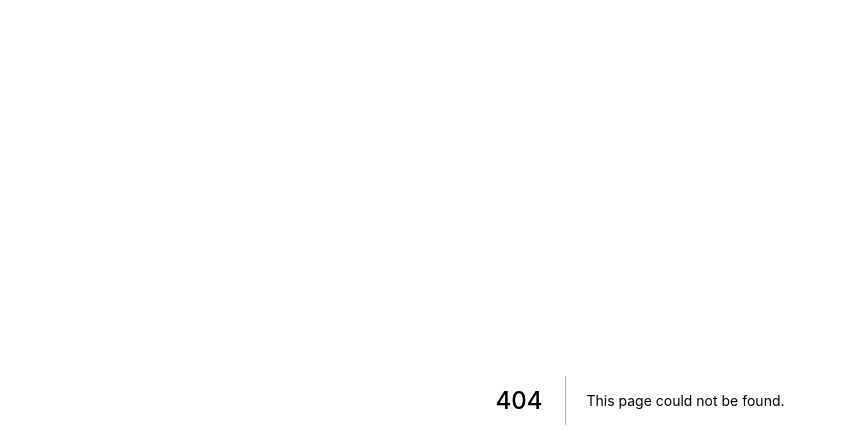
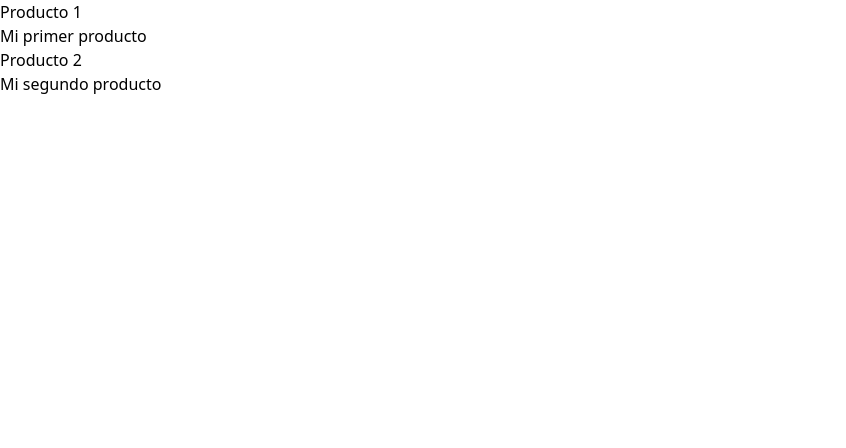
Before and after one commit to tzuzulcode/prueba-next, a Next.js app: page /productos in a window 1280 px wide. Before the commit this address had no page. Shown: the top 448 px of the page, without its empty margins (0-846 px from the left). Built offline with nearby package versions, Linux system fonts and the light colour scheme.

Commit message:
Tailwind y apis

```diff
--- a/package.json
+++ b/package.json
@@ -8,12 +8,16 @@
     "lint": "next lint"
   },
   "dependencies": {
+    "axios": "^0.25.0",
     "next": "12.0.8",
     "react": "17.0.2",
     "react-dom": "17.0.2"
   },
   "devDependencies": {
+    "autoprefixer": "^10.4.2",
     "eslint": "7.32.0",
-    "eslint-config-next": "12.0.8"
+    "eslint-config-next": "12.0.8",
+    "postcss": "^8.4.5",
+    "tailwindcss": "^3.0.15"
   }
 }
--- /dev/null
+++ b/pages/api/productos.js
@@ -0,0 +1,7 @@
+export default function productos(req,res){
+    // Consulta de información
+    return res.status(200).json([
+        {id:1,nombre:"Producto 1",descripcion:"Mi primer producto"},
+        {id:2,nombre:"Producto 2",descripcion:"Mi segundo producto"},
+    ])
+}
--- a/pages/index.js
+++ b/pages/index.js
@@ -6,6 +6,7 @@ export default function Home() {
   const [open,setOpen] = useState(false)
   return (
     <div>
+      <p className=' text-yellow-400 text-3xl'>Prueba tailwind</p>
       {open&&<p>Hola!!!</p>}
       <button onClick={()=>{setOpen(!open)}}>Presionar</button>
       <Saludo/>
--- /dev/null
+++ b/pages/productos/index.js
@@ -0,0 +1,22 @@
+import React from 'react';
+import axios from 'axios'
+export async function getServerSideProps(){
+    // Lunes: Una solución a este problema
+    const {data:products} = await axios.get("http://localhost:3000/api/productos")
+
+    return {
+        props:{
+            products
+        }
+    }
+}
+
+
+export default function index({products}) {
+  return <section>
+      {products.map(product=><article key={product.id}>
+        <h3>{product.nombre}</h3>
+        <p>{product.descripcion}</p>
+      </article>)}
+  </section>;
+}
--- /dev/null
+++ b/postcss.config.js
@@ -0,0 +1,6 @@
+module.exports = {
+  plugins: {
+    tailwindcss: {},
+    autoprefixer: {},
+  },
+}
--- a/styles/globals.css
+++ b/styles/globals.css
@@ -1,16 +1,3 @@
-html,
-body {
-  padding: 0;
-  margin: 0;
-  font-family: -apple-system, BlinkMacSystemFont, Segoe UI, Roboto, Oxygen,
-    Ubuntu, Cantarell, Fira Sans, Droid Sans, Helvetica Neue, sans-serif;
-}
-
-a {
-  color: inherit;
-  text-decoration: none;
-}
-
-* {
-  box-sizing: border-box;
-}
+@tailwind base;
+@tailwind components;
+@tailwind utilities;
--- /dev/null
+++ b/tailwind.config.js
@@ -0,0 +1,10 @@
+module.exports = {
+  content: [
+    "./pages/**/*.{js,ts,jsx,tsx}",
+    "./components/**/*.{js,ts,jsx,tsx}",
+  ],
+  theme: {
+    extend: {},
+  },
+  plugins: [],
+}
```
Also changed, not shown: 1 other file (tests, documents, lock files or other folders).
